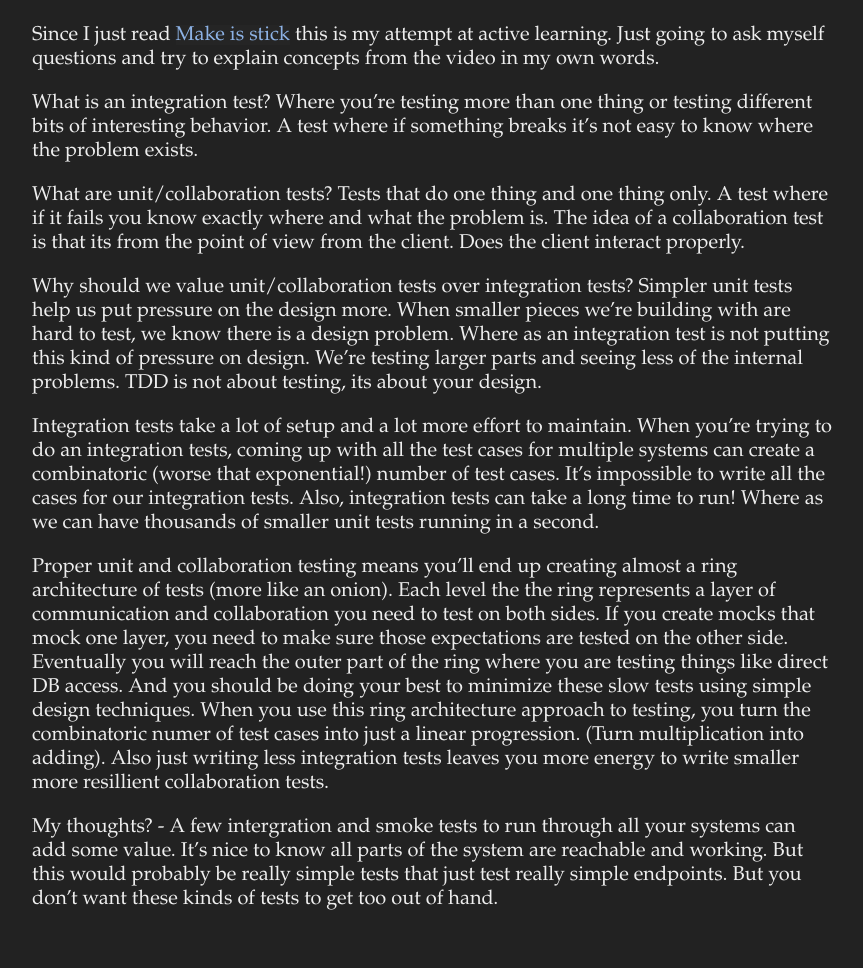
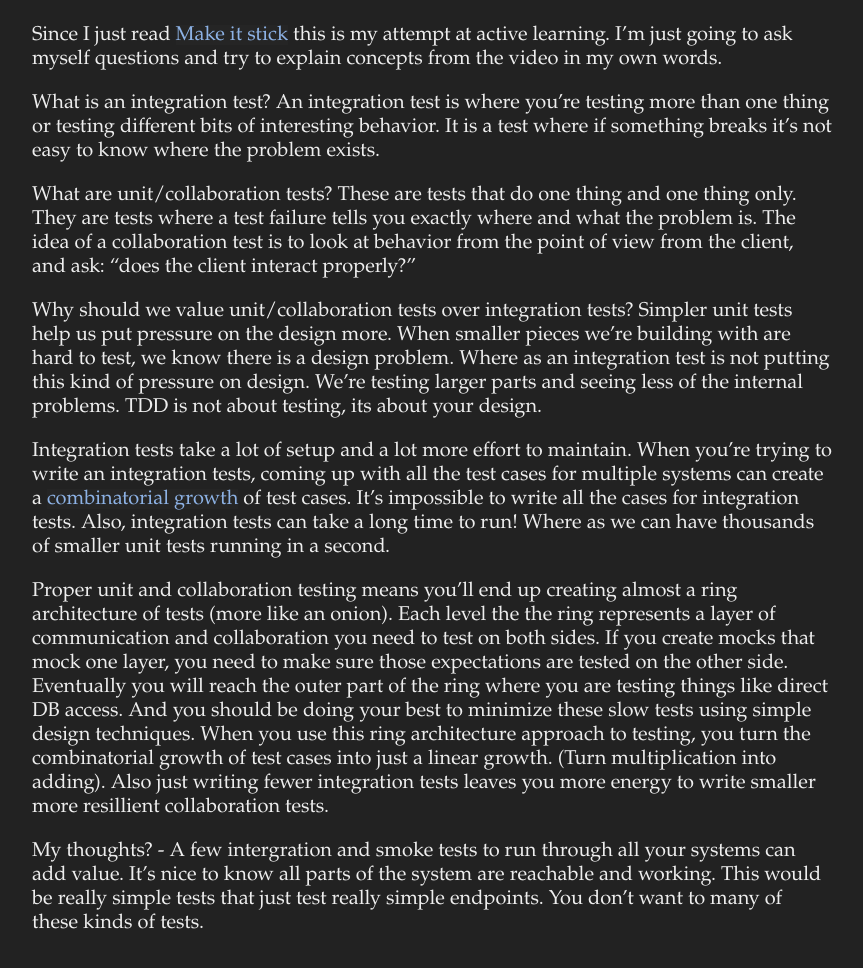
Before and after one commit to mawaldne/mawaldne.github.io, a Jekyll site: the page built from _posts/2019-01-12-integration-tests-scam.markdown, in a window 1280 px wide, cut to the strip 503-1516 px from the top of the page. Shown: the top 968 px of the strip, without its empty margins (208-1071 px from the left). Built offline with Jekyll 4.4.1, drawn with Linux system fonts in a browser that asks for light colours; some web fonts are replaced.

Commit message:
Corrections from adeesha

```diff
--- a/_posts/2019-01-12-integration-tests-scam.markdown
+++ b/_posts/2019-01-12-integration-tests-scam.markdown
@@ -8,35 +8,39 @@ I watched a very interesting video on a flight home last week:
 
 <iframe width="560" height="315" src="https://www.youtube.com/embed/VDfX44fZoMc" frameborder="0" allow="accelerometer; autoplay; encrypted-media; gyroscope; picture-in-picture" allowfullscreen></iframe>
 
-Since I just read [Make is stick](https://www.amazon.ca/Make-Stick-Science-Successful-Learning/dp/0674729013)
-this is my attempt at active learning. Just going to ask myself questions and try to explain concepts from the video in my own words.
+Since I just read [Make it stick](https://www.amazon.ca/Make-Stick-Science-Successful-Learning/dp/0674729013)
+this is my attempt at active learning. I'm just going to ask myself questions and try to explain concepts
+from the video in my own words.
 
-What is an integration test? Where you're testing more than one thing or testing different bits of interesting behavior.
-A test where if something breaks it's not easy to know where the problem exists.
+What is an integration test? An integration test is where you're testing more than one thing or
+testing different bits of interesting behavior. It is a test where if something breaks it's not
+easy to know where the problem exists.
 
-What are unit/collaboration tests? Tests that do one thing and one thing only. A test where if it fails you know
-exactly where and what the problem is. The idea of a collaboration test is that its from the point of view from the client.
-Does the client interact properly.
+What are unit/collaboration tests? These are tests that do one thing and one thing only.
+They are tests where a test failure tells you exactly where and what the problem is. The idea of
+a collaboration test is to look at behavior from the point of view from the client, and
+ask: “does the client interact properly?”
 
 Why should we value unit/collaboration tests over integration tests? Simpler unit tests help us put pressure on the
 design more. When smaller pieces we're building with are hard to test, we know there is a design problem.
 Where as an integration test is not putting this kind of pressure on design. We're testing larger parts and
 seeing less of the internal problems. TDD is not about testing, its about your design.
 
-Integration tests take a lot of setup and a lot more effort to maintain. When you're trying to do an integration tests,
-coming up with all the test cases for multiple systems can create a combinatoric (worse that exponential!) number of test
-cases. It's impossible to write all the cases for our integration tests. Also, integration tests can take a long time to run!
-Where as we can have thousands of smaller unit tests running in a second.
+Integration tests take a lot of setup and a lot more effort to maintain. When you're trying to write an
+integration tests, coming up with all the test cases for multiple systems can create a
+[combinatorial growth](https://en.wikipedia.org/wiki/Combinatorial_explosion) of test cases.
+It's impossible to write all the cases for integration tests. Also, integration tests can take
+a long time to run! Where as we can have thousands of smaller unit tests running in a second.
 
 Proper unit and collaboration testing means you'll end up creating almost a ring architecture of tests (more like
 an onion). Each level the the ring represents a layer of communication and collaboration you need to test on both
 sides. If you create mocks that mock one layer, you need to make sure those expectations are tested on the other side.
-Eventually you will reach the outer part of the ring where you are testing things like direct DB access. And you should
-be doing your best to minimize these slow tests using simple design techniques. When you use this ring architecture
-approach to testing, you turn the combinatoric numer of test cases into just a linear progression. (Turn multiplication
-into adding). Also just writing less integration tests leaves you more energy to write smaller more resillient collaboration
-tests.
+Eventually you will reach the outer part of the ring where you are testing things like direct DB access.
+And you should be doing your best to minimize these slow tests using simple design techniques. When you use
+this ring architecture approach to testing, you turn the combinatorial growth of test cases into just a
+linear growth. (Turn multiplication into adding). Also just writing fewer integration tests leaves you more
+energy to write smaller more resillient collaboration tests.
 
-My thoughts? - A few intergration and smoke tests to run through all your systems can add some value. It's nice to know all
-parts of the system are reachable and working. But this would probably be really simple tests that just test really simple
-endpoints. But you don't want these kinds of tests to get too out of hand.
+My thoughts? - A few intergration and smoke tests to run through all your systems can add value.
+It's nice to know all parts of the system are reachable and working. This would be really
+simple tests that just test really simple endpoints. You don't want to many of these kinds of tests.
```
